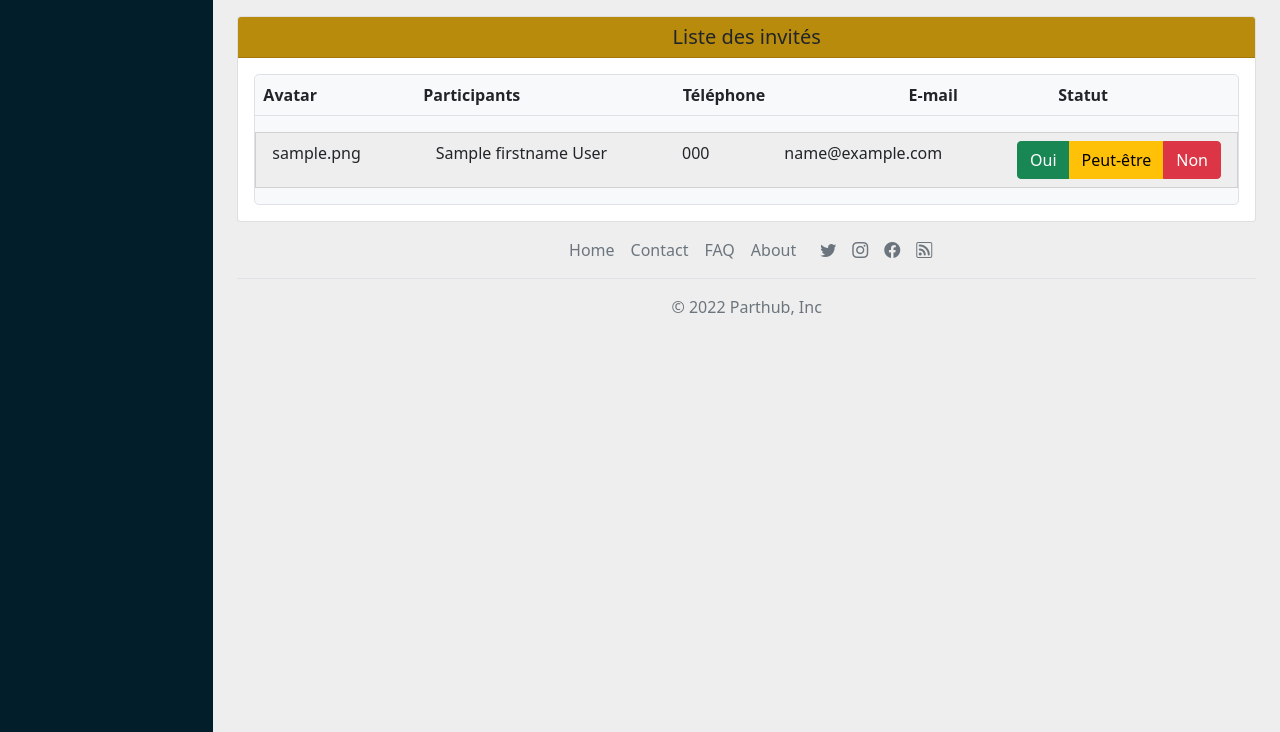
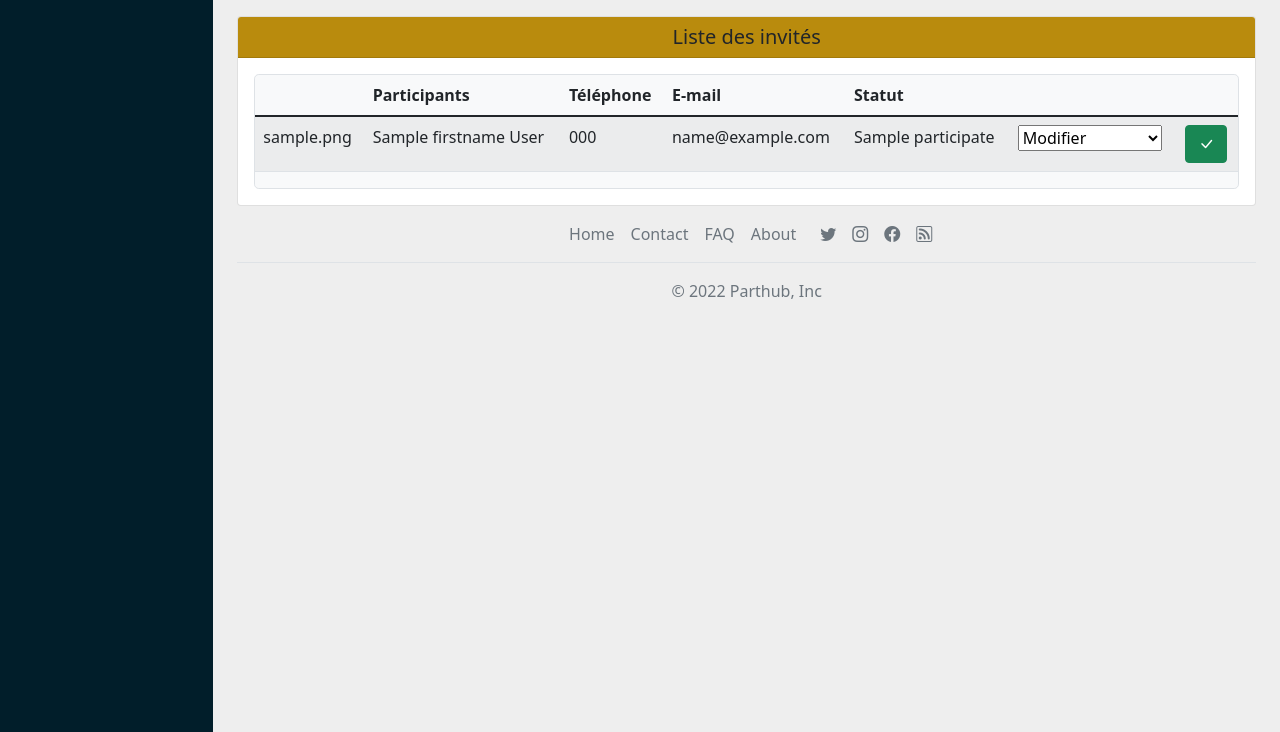
Before and after one commit to Arnaud-BERTRAND33/PartHub, a PHP site: template src/View/Guests/guests.html.twig in a window 1280 px wide. Shown: the part 68-800 px from the top of the page. Run offline with PHP 8.4, Linux system fonts and the light colour scheme; the template is opened without the code that fills it: most values are stand-ins (such as "Sample title", 1, 10 or a date in 2020); lists and menus that the app fills with data are empty; some libraries are stand-ins or nearby versions.

Commit message:
progression

```diff
--- a/src/View/Comments/comments.html.twig
+++ b/src/View/Comments/comments.html.twig
@@ -1,6 +1,6 @@
 {% extends 'layout.html.twig' %}
 
-{% block title %}{{ parent () }} - Commentaires{% endblock %}
+{% block title %}Commentaires - {{ parent () }}{% endblock %}
 
 {% block content %}
     <h4 class="card-header bg-orange text-center my-3">Espace commentaires</h4>
--- a/src/View/Connexion/connexion.html.twig
+++ b/src/View/Connexion/connexion.html.twig
@@ -1,6 +1,6 @@
 {% extends 'publicLayout.html.twig' %}
 
-{% block title %}Connexion PartHub{% endblock %}
+{% block title %}Connexion - {{ parent () }}{% endblock %}
 
 {% block content %}
     <div class="container d-flex justify-content-center">
--- a/src/View/Connexion/inscription.html.twig
+++ b/src/View/Connexion/inscription.html.twig
@@ -1,6 +1,6 @@
 {% extends 'publicLayout.html.twig' %}
 
-{% block title %}Inscription PartHub{% endblock %}
+{% block title %}Inscription - {{ parent () }}{% endblock %}
 
 {% block content %}
 
--- a/src/View/Guests/guests.html.twig
+++ b/src/View/Guests/guests.html.twig
@@ -1,20 +1,19 @@
 {% extends 'layout.html.twig' %}
 
-{% block title %}PartHub{% endblock %}
+{% block title %}Participants - {{ parent () }}{% endblock %}
 
 {% block content %}
 
-    <div class="card my-3">
+<div class="card my-3">
     <h5 class="card-header bg-orange text-center">Liste des invités</h5>
     <div class="card-body">
         <div class="bg-light border rounded-3">
             <div class="col-md-12">
                 <div class="content-panel">
-
                     <table class="table table-striped table-advance table-hover">
                         <thead>
                         <tr>
-                            <th><i class="fa fa-bullhorn"></i>Avatar</th>
+                            <th></th>
                             <th class="hidden-phone"><i class="fa fa-question-circle"></i>Participants</th>
                             <th><i class="fa fa-bookmark"></i>Téléphone</th>
                             <th><i class="fa fa-bookmark"></i>E-mail</th>
@@ -22,53 +21,51 @@
                             <th></th>
                         </tr>
                         </thead>
+                        <tbody>
+                        {% for guest in guests %}
+                            {% if loop.index0 is divisible by(2) %}
+                                <tr>
+                                    <td>{{ guest.picture }}</td>
+                                    <td class="hidden-phone">{{ guest.firstname }} {{ guest.lastname }}</td>
+                                    <td>{{ guest.telephone }}</td>
+                                    <td><span class="label label-info label-mini">{{ guest.email }}</span></td>
+                                    <td>{{ guest.participate }}</td>
+                                    <td>
+                                        <select name="participate " class="dropdown-toggle" role="button" data-bs-toggle="dropdown" >
+                                            <option value="">Modifier</option>
+                                            <option class="bg-success text-white" value="participe">Participe</option>
+                                            <option class="bg-info text-black" value="participe">Peut-être</option>
+                                            <option class="bg-danger text-white" value="participe">Ne participe pas</option>
+                                        </select>
+                                    <td><button class="btn btn-success btn-xs"><i class="bi bi-check-lg"></i></button></td>
+                                    </td>
+                                </tr>
+                            {% else %}
+                                <tr>
+                                    <td>{{ guest.picture }}</td>
+                                    <td class="hidden-phone">{{ guest.firstname }} {{ guest.lastname }}</td>
+                                    <td>{{ guest.telephone }}</td>
+                                    <td><span class="label label-info label-mini">{{ guest.email }}</span></td>
+                                    <td>{{ guest.participate }}</td>
+                                    <td>
+                                        <form action="participate" method="post">
+                                        <select  name="participate " class="dropdown-toggle" role="button" data-bs-toggle="dropdown" >
+                                            <option value="">Modifier</option>
+                                            <option class="bg-success text-white" value="participe">Participe</option>
+                                            <option class="bg-info text-black" value="participe">Peut-être</option>
+                                            <option class="bg-danger text-white" value="participe">Ne participe pas</option>
+                                        </select>
+
+                                    <td>
+                                        <button class="btn btn-success btn-xs"><i class="bi bi-check-lg" type="submit" id="send" name="send"></i></button></td>
+                                    </form>
+                                    </td>
+                                </tr>
+                            {% endif %}
+                        {% endfor %}
+                        </tbody>
                     </table>
                 </div>
             </div>
 
-                        <ul class="px-0">
-                            {% for guest in guests %}
-                            {% if loop.index0 is divisible by(2) %}
-                                <li class="list-group-item" style="background-color: #eeeeee ">
-                                    <div class="d-flex justify-content-between" >
-                                        <div>{{ guest.picture }}</div>
-                                        <div>{{ guest.firstname }} {{ guest.lastname }}</div>
-                                        <div>{{ guest.telephone }}</div>
-                                        <div>{{ guest.email }}</div>
-                                        <div class="btn-group" role="group" aria-label="Basic mixed styles example">
-                                            <button type="button" class="btn btn-success">Oui</button>
-                                            <button type="button" class="btn btn-warning">Peut-être</button>
-                                            <button type="button" class="btn btn-danger">Non</button>
-                                        </div>
-{#                                       <div>{% if guest.participate == 1 %}#}
-{#                                           <button type="button" class="btn btn-round btn-success">Participe </button>#}
-{#                                       </div>#}
-{#                                            {% else %}#}
-{#                                                <div><button type="button" class="btn btn-round btn-danger">Ne Participe pas</button>#}
-{#                                                </div>#}
-{#                                                {% endif %}#}
-                                        {% else %}
-                            <li class="list-group-item" style="background-color: white ">
-                                <div class="d-flex justify-content-between" >
-                                    <div>{{ guest.picture }}</div>
-                                    <div>{{ guest.firstname }} {{ guest.lastname }}</div>
-                                    <div>{{ guest.telephone }}</div>
-                                    <div>{{ guest.email }}</div>
-                                    <div>{% if guest.participate == 1 %}
-                                        <button type="button" class="btn btn-round btn-success"> Participe </button>
-                                    </div>
-                                    {% else %}
-                                        <div><button type="button" class="btn btn-round btn-danger">Ne Participe pas</button>
-                                        </div>
-                                    {% endif %}
-
-                                        {% endif %}
-                                        {% endfor %}
-                                    </div>
-                                </li>
-                        </ul>
-            </div>
-        </div>
-    </div>
-</div>
-{% endblock %}
+            {% endblock %}
--- a/src/View/publicLayout.html.twig
+++ b/src/View/publicLayout.html.twig
@@ -5,7 +5,7 @@
     <meta http-equiv="x-ua-compatible" content="ie=edge">
     <meta name="viewport" content="width=device-width, initial-scale=1">
 
-    <title>{% block title %}{% endblock %}</title>
+    <title>{% block title %}Parthub{% endblock %}</title>
 
     {% block stylesheets %}
 
```
Also changed, not shown: src/Controller/GuestsController.php (+28 -2 lines), src/Model/GuestsManager.php (+17 -3 lines), src/View/List/list.html.twig (+4 -4 lines).
